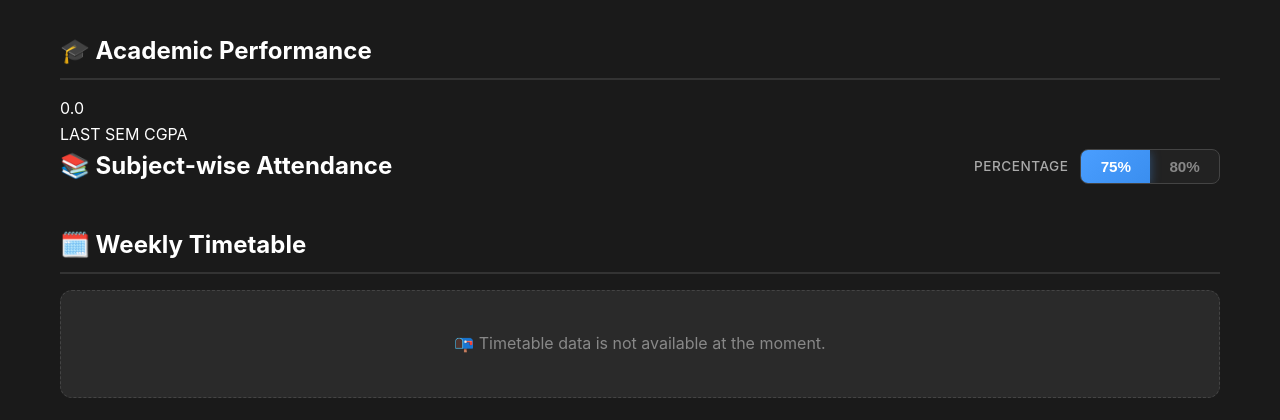
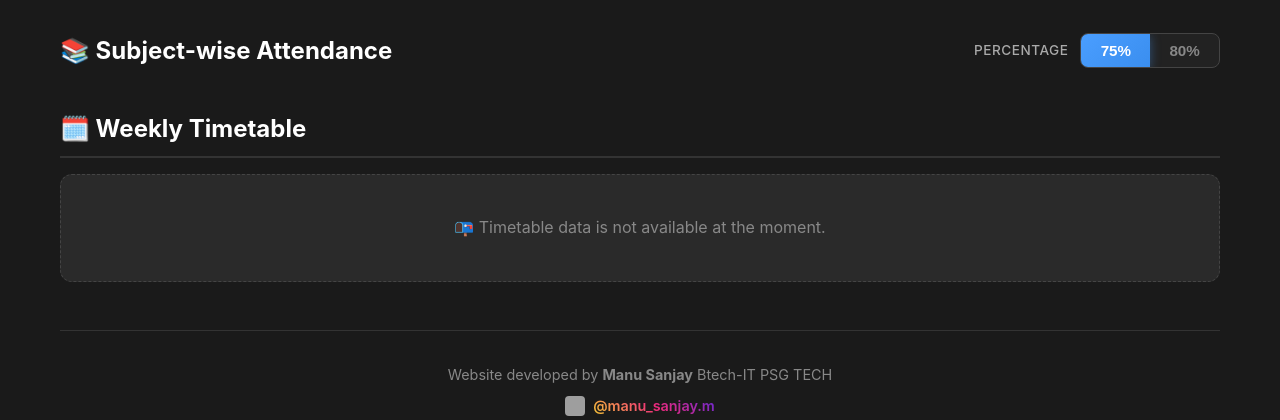
Before and after one commit to manusanjay545/PSG-Bunker, a Flask app: template templates/dashboard.html in a window 1280 px wide. Shown: the part 153-573 px from the top of the page. Run offline with Flask 3, Linux system fonts and the light colour scheme; the template is opened without the code that fills it, so the values that code supplies are empty; grey boxes are pictures that could not be loaded.

Commit message:
Update dashboard.html

```diff
--- a/templates/dashboard.html
+++ b/templates/dashboard.html
@@ -2,10 +2,10 @@
 <html lang="en">
 
 <head>
-    <meta name="title" content="PSG Bunker – PSG Tech Attendance & CGPA Tracker">
+    <meta name="title" content="PSG Bunker – PSG Tech Attendance Tracker">
     <meta name="description"
-        content="Secure web application for PSG College of Technology students to track attendance, calculate CGPA, and manage academic data with mobile-optimized interface">
-    <meta name="keywords" content="PSG Tech, attendance tracker, CGPA calculator, student portal, academic management">
+        content="Secure web application for PSG College of Technology students to track attendance and manage academic data with mobile-optimized interface">
+    <meta name="keywords" content="PSG Tech, attendance tracker, student portal, academic management">
     <meta name="robots" content="index, follow">
     <meta name="viewport" content="width=device-width, initial-scale=1.0">
 
@@ -22,7 +22,7 @@
             <div class="header-content">
                 <div class="header-left">
                     <h1>📚 PSG Bunker Dashboard</h1>
-                    <p class="welcome-text">Welcome, {{ rollno }} | PSG College of Technology</p>
+                    <p class="welcome-text">Welcome, {{ student_name or rollno }} | PSG College of Technology</p>
                 </div>
                 <div class="header-right">
                     <div class="header-buttons">
@@ -44,16 +44,6 @@
                 </div>
             </div>
         </header>
-
-        <section class="cgpa-section">
-            <h2>🎓 Academic Performance</h2>
-            <div class="cgpa-card-container">
-                <div class="stat-card cgpa-card">
-                    <div class="stat-number">{{ cgpa.total_cgpa or '0.0' }}</div>
-                    <div class="stat-label">LAST SEM CGPA</div>
-                </div>
-            </div>
-        </section>
 
         <section class="attendance-section">
             <div class="attendance-header">
```
